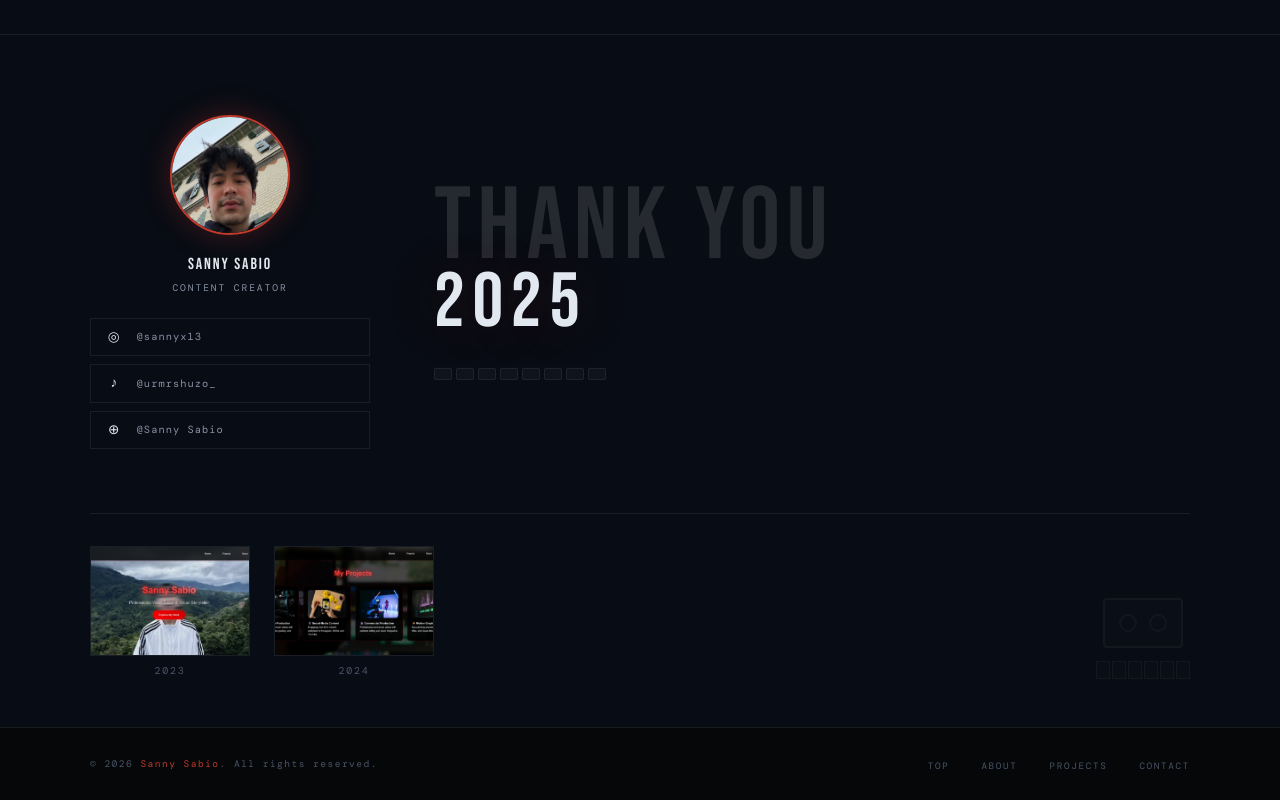
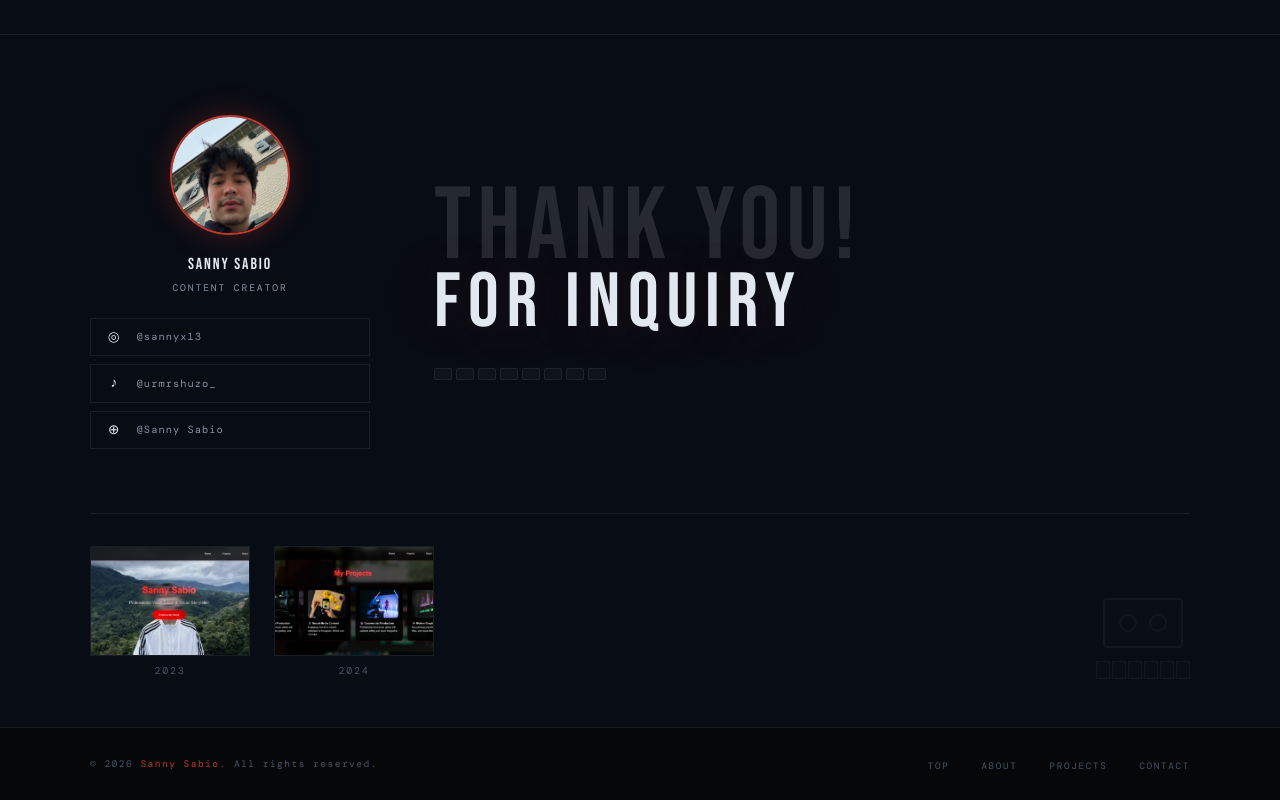
Before and after one commit to shoyooi/Sanny, a React (Vite) app in the folder frontend/: page / in a window 1280 px wide. Shown: the part 3354-4154 px from the top of the page. Built offline with nearby package versions, Linux system fonts and the light colour scheme; a web font is replaced by a local one.

Commit message:
footer update

```diff
--- a/frontend/src/components/Footer.tsx
+++ b/frontend/src/components/Footer.tsx
@@ -49,8 +49,8 @@ export default function Footer() {
             {/* Right — THANK YOU */}
             <div className="closing-right reveal reveal-delay-2">
               <div className="thankyou-text">
-                <span className="thankyou-main">THANK YOU</span>
-                <span className="thankyou-year">2025</span>
+                <span className="thankyou-main">THANK YOU!</span>
+                <span className="thankyou-year">FOR INQUIRY</span>
               </div>
               <div className="film-strip">
                 {[...Array(8)].map((_, i) => <div key={i} className="film-hole" />)}
```
